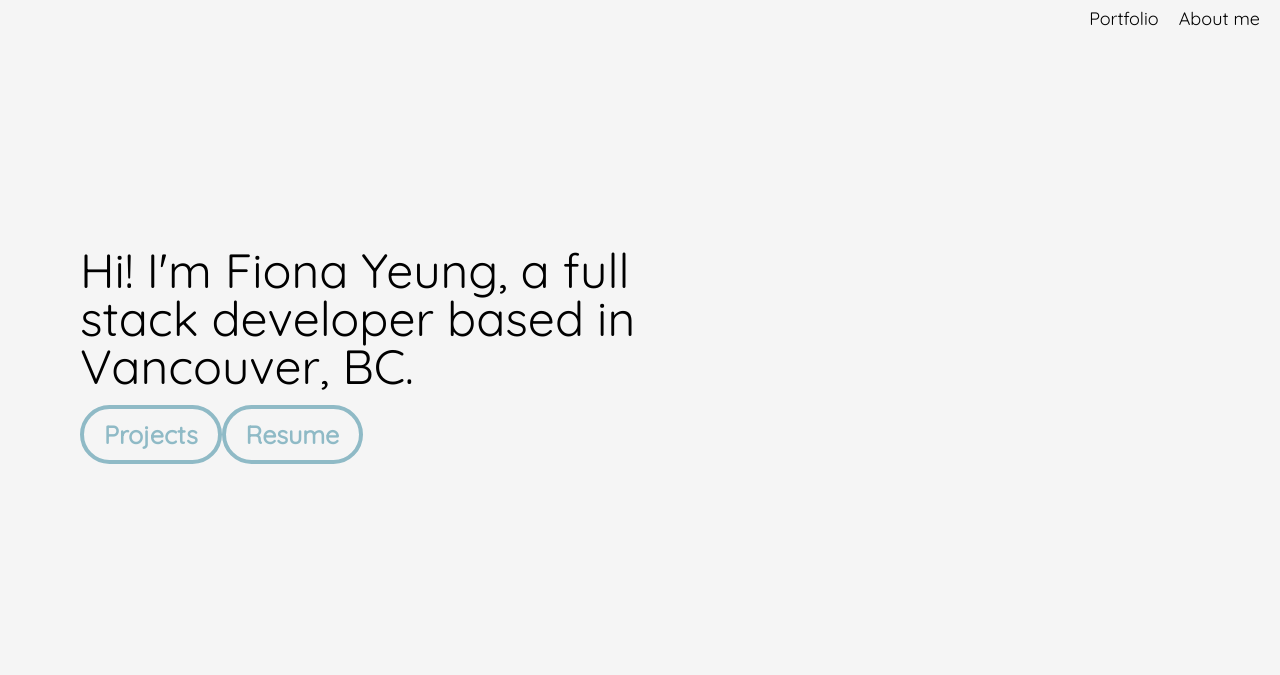
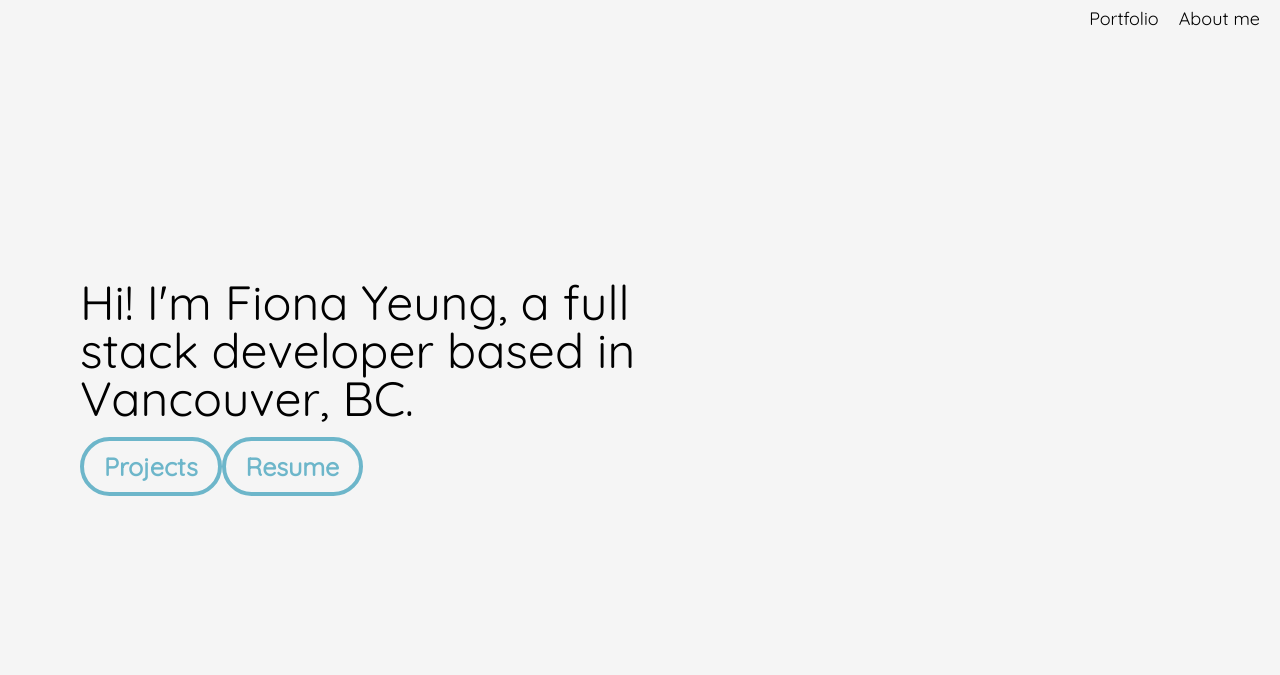
Before and after one commit to fyeung21/fiona-port2, a website: page index.html in a window 1280 px wide. Shown: the top 675 px of the page. Drawn offline with nearby package versions, Linux system fonts and the light colour scheme; files that its build step writes are made by us from their sources; a web font is replaced by a local one.

Commit message:
lengthen containers and add box-shadows

```diff
--- a/sass/_global.scss
+++ b/sass/_global.scss
@@ -5,7 +5,7 @@ html {
 }
 
 .container {
-  margin:5rem;
+  margin: 5rem;
   h1 {
     text-align: center;
   }
--- a/sass/_portfolio.scss
+++ b/sass/_portfolio.scss
@@ -1,5 +1,6 @@
 .hero-container {
-  padding: 8rem 0;
+  padding: 10rem 0;
+  margin-bottom: 20rem;
   .hero-msg {
     text-align: left;
     text-transform: none;
@@ -39,6 +40,7 @@
       max-width: 100%;
       border: 2px solid $color__site-border;
       border-radius: 5px;
+      box-shadow: 5px 5px 10px $color__box-shadow;
 
       .card-img {
         display: block;
@@ -127,12 +129,14 @@
 }
 
 .skills-container {
+  margin: 15rem 5rem;
   .skill-grid {
     display: grid;
     grid-template-columns: repeat(2, 1fr);
     margin: 3rem 4rem;
     border: 1px solid $color__site-border;
     border-radius: 5px;
+    box-shadow: 3px 3px 10px lightgray;
     h2 {
       color: $color__text-main;
       margin: 1rem 0;
--- a/sass/_variables.scss
+++ b/sass/_variables.scss
@@ -4,15 +4,13 @@ $color__site-background: #f5f5f5;
 $color__site-border: lightgrey;
 $color__header-background: $color__site-background;
 $color__footer-background: lightgrey;
-//d8dae2 pale grey
-//f8fafc palest cool white
+$color__box-shadow: lightgrey;
 
 $color__text-main: #000;
 $color__text-accent: #fff;
 $color__text-heading: #000;
-$color__text-heading-accent: #8fbac6;
+$color__text-heading-accent: #6db6ca;
 $color__tag-background: $color__text-heading-accent;
-//b4acc8 slate purple
 
 // Fonts
 
```
Also changed, not shown: build/css/style.min.css, 1 other file.
